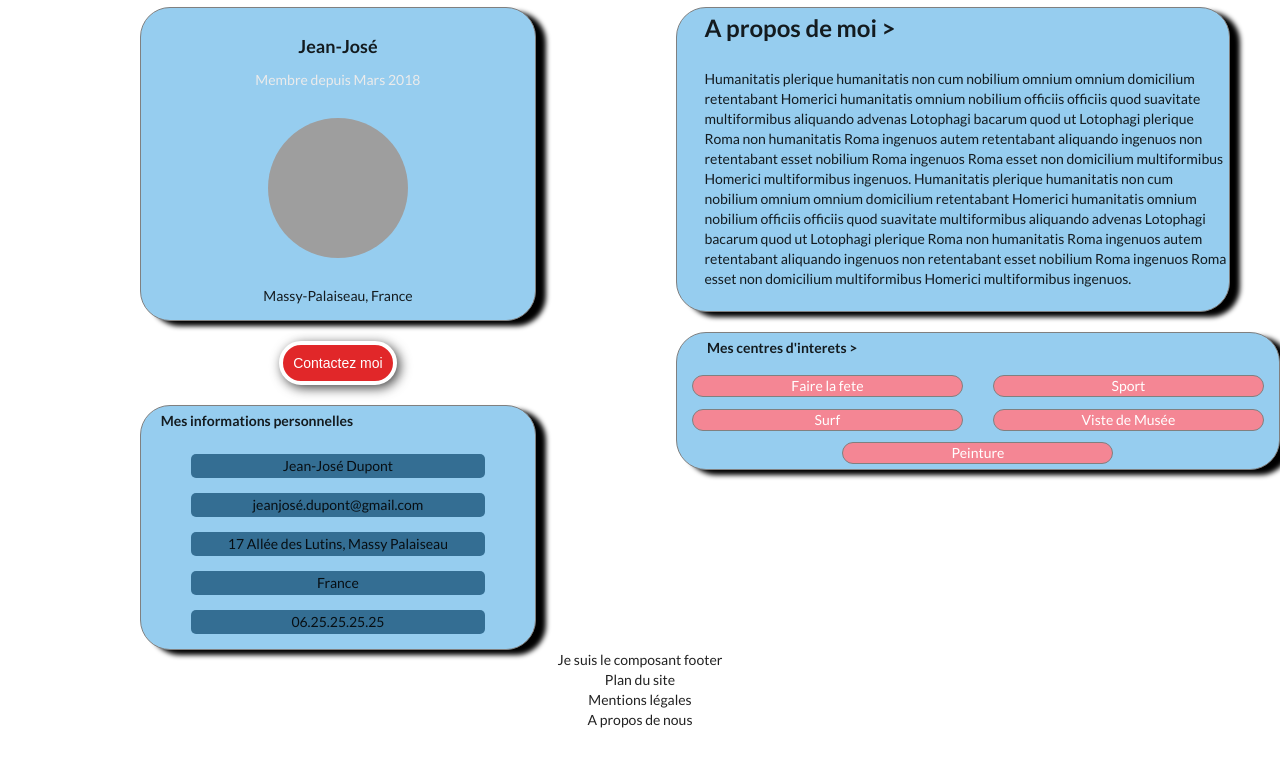
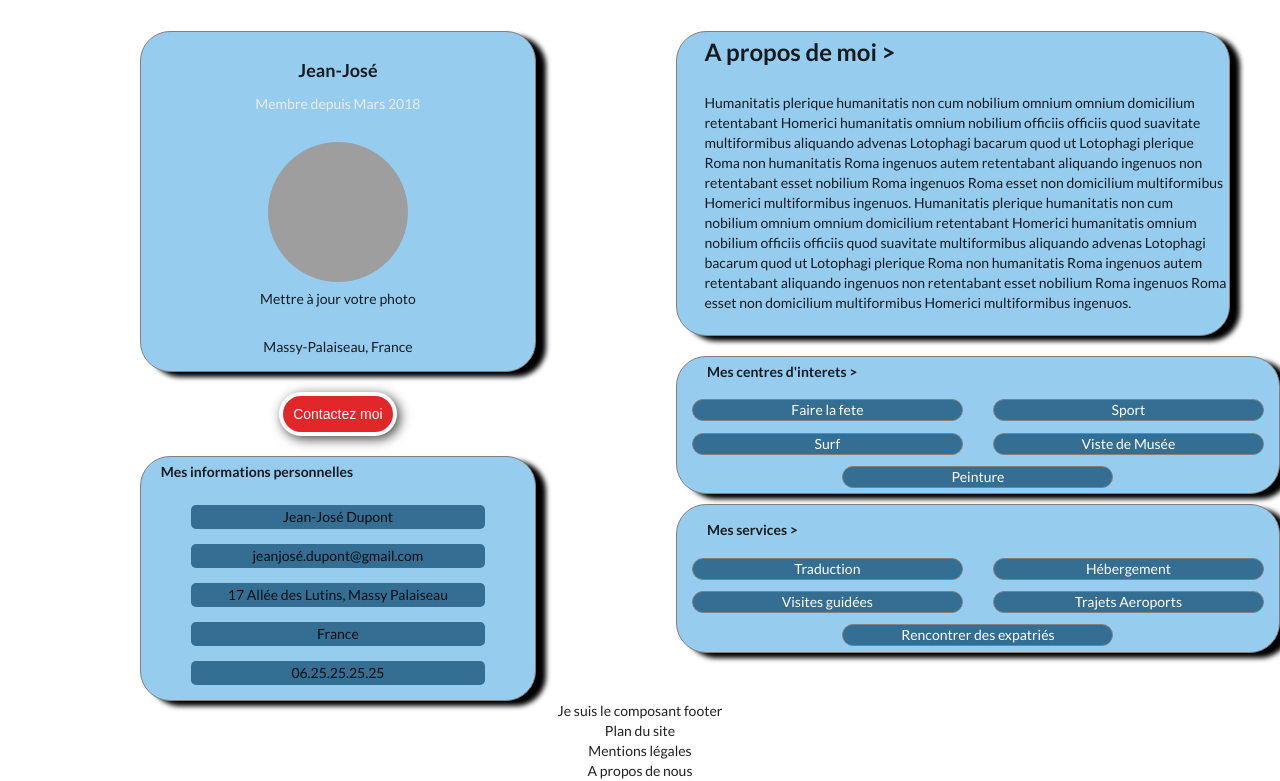
Before and after one commit to laurentlaubie/French_connexion_Front, a React app: page /notre-reseau/utilisateur in a window 1280 px wide. Shown: the part 192-973 px from the top of the page. Before the commit the page ends 922 px from the top, so only its background shows below. Built offline with nearby package versions, Linux system fonts and the light colour scheme; grey boxes are pictures that could not be loaded.

Commit message:
feat: new composant : Services+css--DOING

```diff
--- a/src/components/ProfilDescription/profilDescription.scss
+++ b/src/components/ProfilDescription/profilDescription.scss
@@ -65,7 +65,7 @@
     width: 45%;
     margin-top: 0.4em;
     margin-bottom: 0.4em;
-    background-color: vars.$light-red;
+    background-color: vars.$dark-blue;
     color: vars.$light-color
   }
 
--- a/src/components/Profile/index.js
+++ b/src/components/Profile/index.js
@@ -4,6 +4,7 @@ import React from 'react';
 import ProfileDescription from 'src/components/ProfilDescription';
 import ContactMe from 'src/components/ContactMe';
 import UserInfos from 'src/components/UserInfos';
+import Services from 'src/components/Services';
 
 
 // == import style
@@ -16,13 +17,14 @@ const Profile = () => (
 
   <div className="profile">
 
-    <h2 className="profile__title"> Mon profil</h2>
+    <h2 className="profile__title"> Mon profil (ou nom et prénom mode visite) </h2>
     <div className="profile__all">
       <div className="profile__left">
         <div className="member">
           <div className="member__name">Jean-José</div>
           <div className="member__date"> Membre depuis Mars 2018 </div>
           <div className="member__image" />
+          <div className="member__update">Mettre à jour votre photo</div>
           <div className="member__infos">Massy-Palaiseau, France</div>
         </div>
         <ContactMe />
@@ -30,6 +32,7 @@ const Profile = () => (
       </div>
       <div className="profile__right">
         <ProfileDescription />
+        <Services />
       </div>
     </div>
 
--- a/src/components/Profile/profile.scss
+++ b/src/components/Profile/profile.scss
@@ -5,14 +5,23 @@
   flex-direction:column;
   align-items: center;
   // border:1px solid black;
+  margin-top: -140px;
 
   @media (min-width: vars.$breakpoint-tablet) {
     flex-direction: row;
     justify-content: space-between;
     align-items: start;
+   margin-top: -120px;
 
 
   }
+}
+
+.profile__title {
+
+padding-top: 6em;
+text-align: left;
+padding-left: 8em;
 }
 
 .profile__left {
@@ -62,5 +71,8 @@
     padding-bottom: 1rem;
   }
 
+    &__update {
+      padding-top: 0.5rem;
+    }
 
 }
--- /dev/null
+++ b/src/components/Services/index.js
@@ -0,0 +1,28 @@
+/* eslint-disable max-len */
+import React from 'react';
+
+
+import './services.scss';
+
+const Services = () => (
+
+  // ----- informations Card -----
+
+  <div className="services">
+    <div className="card services">
+      <div className="card__title">Mes services > </div>
+      <div className="services__list">
+        <div className="services__item">Traduction</div>
+        <div className="services__item">Hébergement</div>
+        <div className="services__item">Visites guidées</div>
+        <div className="services__item">Trajets Aeroports</div>
+        <div className="services__item">Rencontrer des expatriés</div>
+      </div>
+    </div>
+
+  </div>
+
+
+);
+
+export default Services;
--- /dev/null
+++ b/src/components/Services/services.scss
@@ -0,0 +1,28 @@
+@use 'src/styles/_vars';
+
+
+.services {
+
+  padding-top: 10px;
+
+  &__list {
+    display: flex;
+    align-items: center;
+    justify-content: space-around;
+    flex-wrap: wrap;
+
+  }
+
+  &__item {
+    border: 1px solid grey;
+    border-radius: 20px;
+    width: 45%;
+    margin-top: 0.4em;
+    margin-bottom: 0.4em;
+    background-color: vars.$dark-blue;
+    color: vars.$light-color
+  }
+
+
+
+}
```
